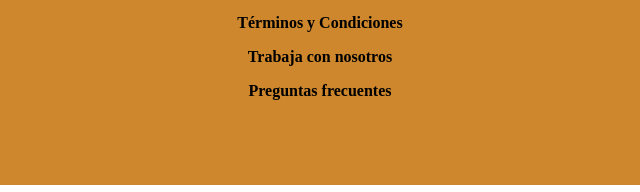
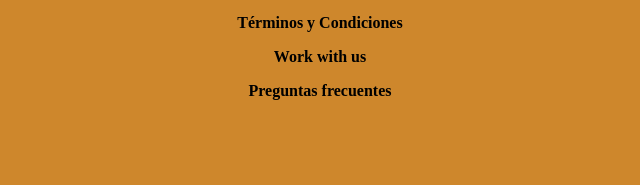
Before and after one commit to vicctordiaaz/web, a plain HTML site: page index.html in a window 1280 px wide. Shown: the part 1529-1721 px from the top of the page, 320-960 px from the left. Drawn offline with Linux system fonts and the light colour scheme.

Commit message:
Cambio a work with us

```diff
--- a/index.html
+++ b/index.html
@@ -37,7 +37,7 @@
 				<td height="100" colspan="4" bgcolor="#ce872c">
 					<p align="center"><b><a name="menudeldia">Contacto:</b> 912 345 789 o nombelarestaurante@gmail.com</p>
 					<p align="center"><a href="terminos.html"><font color="black"><b>Términos y Condiciones</b></font></a></p>
-					<p align="center" color="black"><a href="trabajaconnosotros.html"><font color="black"><b>Trabaja con nosotros</b></font></a></p>
+					<p align="center" color="black"><a href="trabajaconnosotros.html"><font color="black"><b>Work with us</b></font></a></p>
 					<p align="center" color="black"><a href="preguntas.html"><font color="black"><b>Preguntas frecuentes</b></font></a></p>
 					<a href="https://instagram.com"><img src="fotos/instagram.png" target=_blank"></a>&nbsp&nbsp&nbsp&nbsp&nbsp <a href="https://facebook.com" target=_blank"><img src="fotos/facebook.png"></a>&nbsp&nbsp&nbsp&nbsp&nbsp <a href="https://twitter.com" target=_blank"><img src="fotos/twitter.png"></a>
 					<p>VictorDíaz©</p>
```
